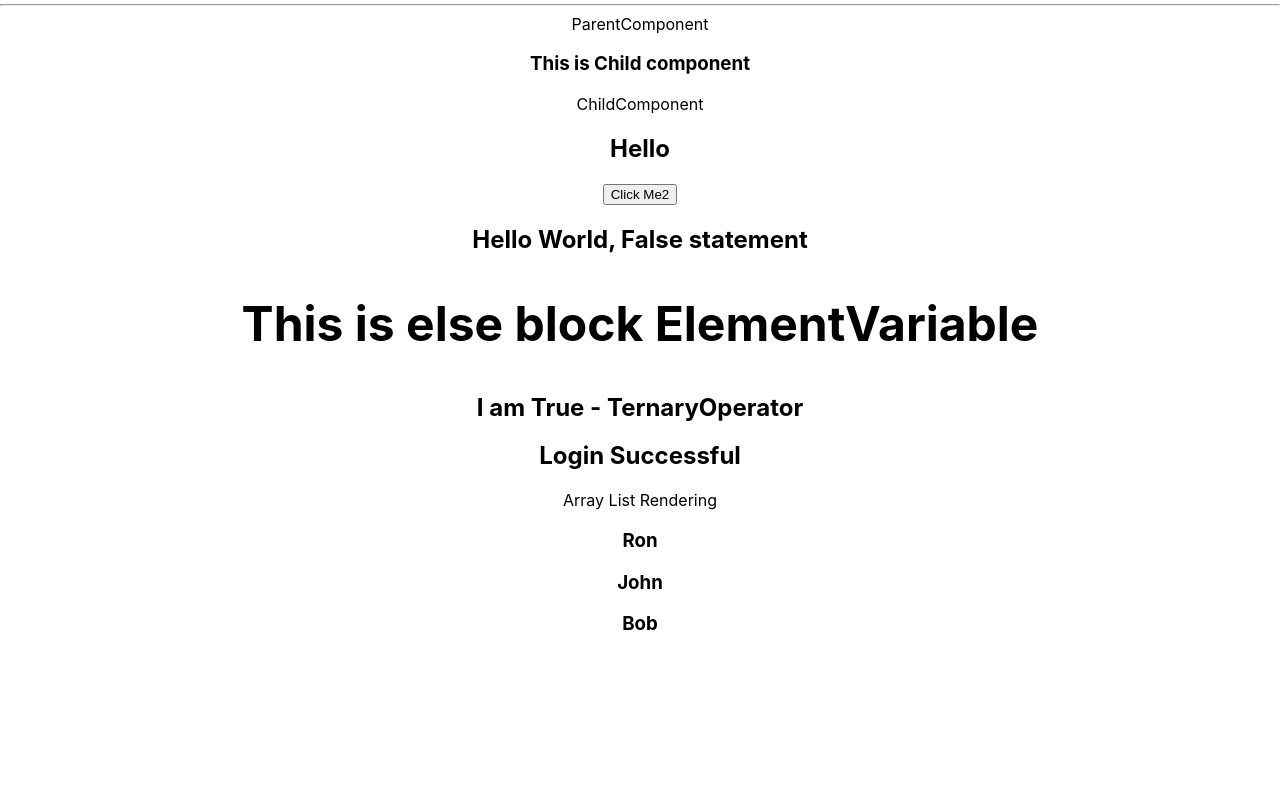
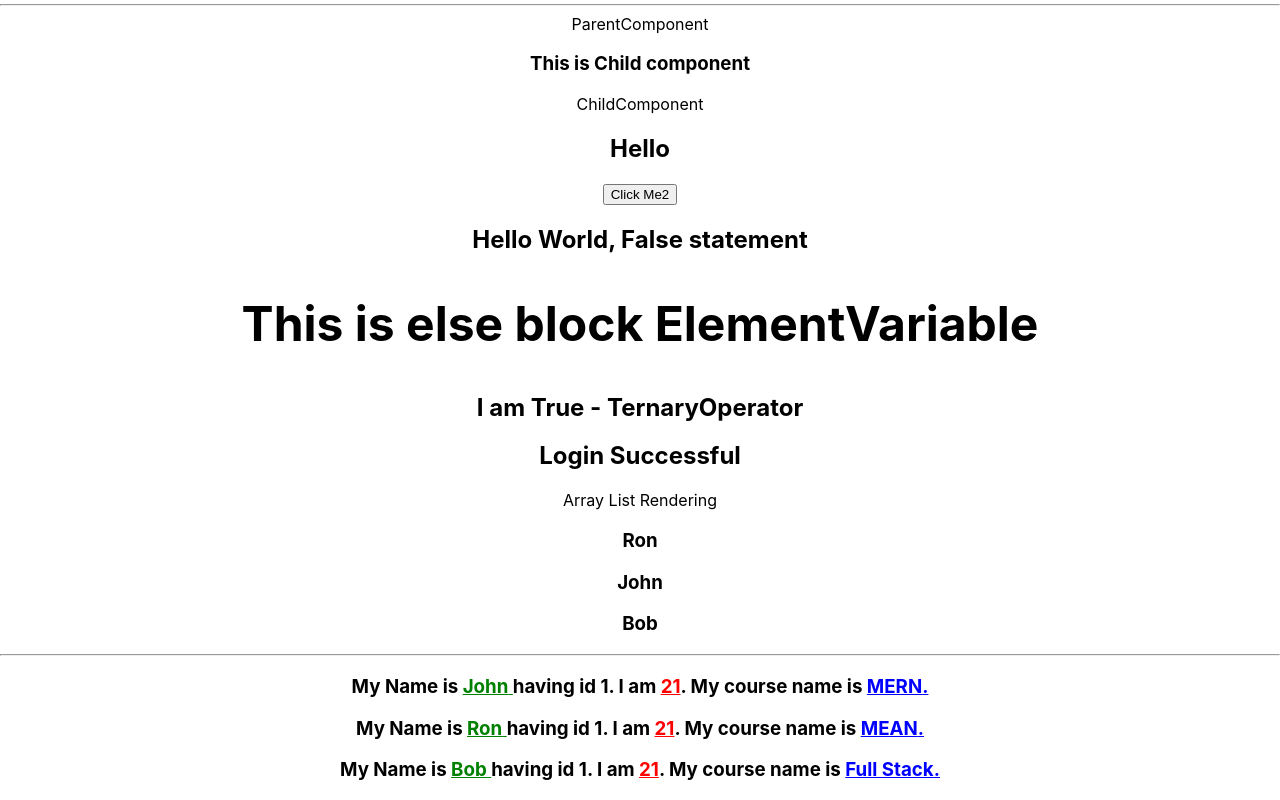
Before and after one commit to MonikaS5/ReactJS, a React (Create React App) app: page / in a window 1280 px wide. Shown: the part 2741-3541 px from the top of the page. Before the commit the page ends 3395 px from the top, so only its background shows below. Built offline with nearby package versions, Linux system fonts and the light colour scheme.

Commit message:
Rendering(Array of Objects)

```diff
--- a/src/App.js
+++ b/src/App.js
@@ -25,6 +25,7 @@ import ElementVariable from './components/ElementVariable';
 import TernaryOperator from './components/TernaryOperator';
 import Shortcircuit from './components/Shortcircuit';
 import ArrayList from './components/ArrayList';
+import ObjectRender from './components/ObjectRender';
 
 function App() {
   return (
@@ -87,6 +88,7 @@ function App() {
     <TernaryOperator/>
     <Shortcircuit/>
     <ArrayList/>
+    <ObjectRender/>
     </div>
   );
 }
--- /dev/null
+++ b/src/components/ObjectRender.js
@@ -0,0 +1,37 @@
+import React from 'react'
+
+function ObjectRender() {
+    const person = [{
+        id: 1,
+        name: "John",
+        age: 21,
+        courseName: "MERN"
+    },
+    {
+        id: 1,
+        name: "Ron",
+        age: 21,
+        courseName: "MEAN"
+    },
+    {
+        id: 1,
+        name: "Bob",
+        age: 21,
+        courseName: "Full Stack"
+    }
+    ];
+
+    const personList = person.map(person => (
+        <h3>My Name is <u style={{ color: 'green' }}>{person.name} </u>having id {person.id}.
+            I am <u style={{ color: 'red' }}>{person.age}</u>.
+            My course name is <u style={{ color: 'blue' }}>{person.courseName}. </u></h3>
+    ))
+    return (
+        <> <hr />
+            <div>{personList}</div>
+        </>
+
+    )
+}
+
+export default ObjectRender
```
